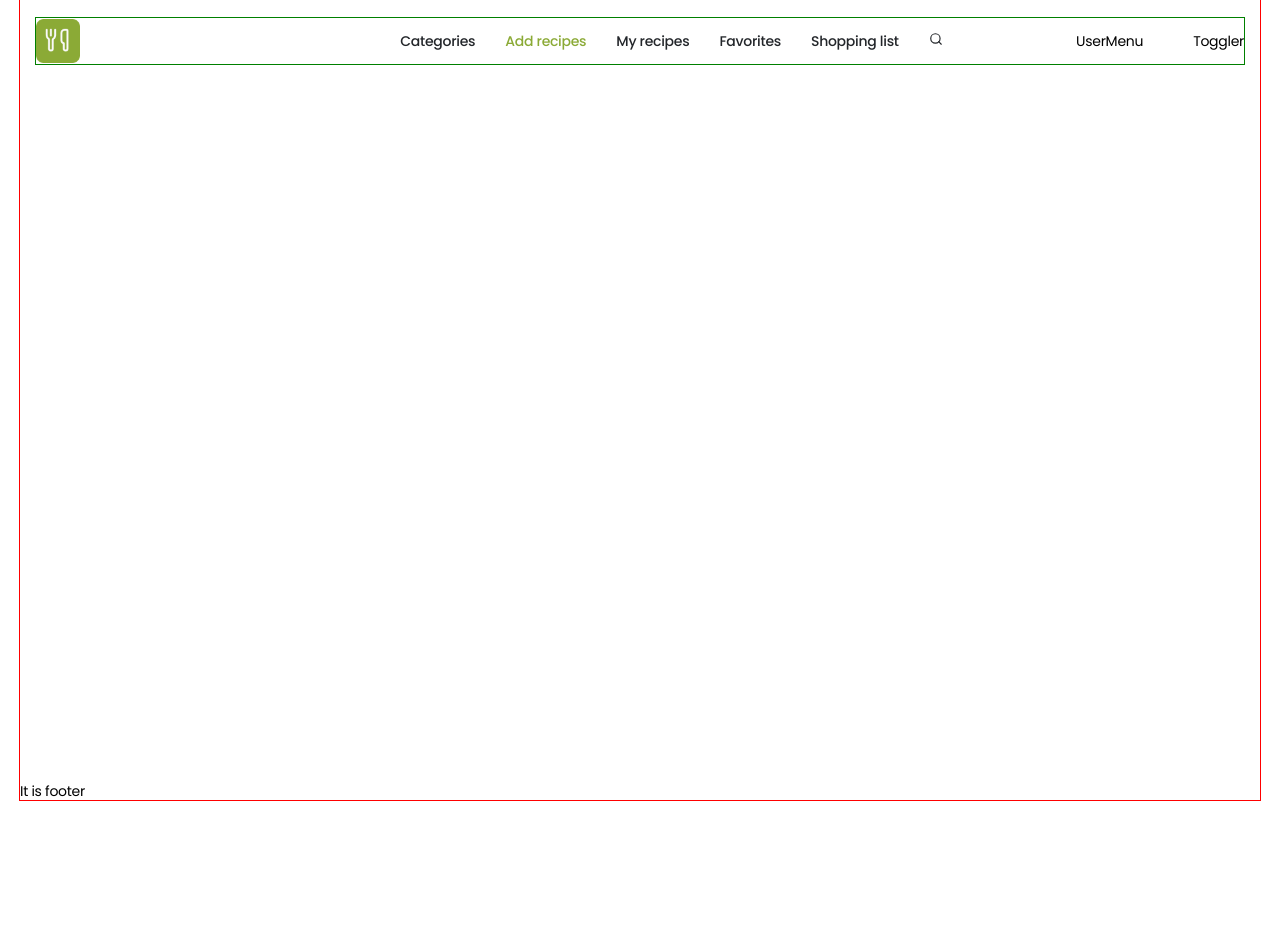
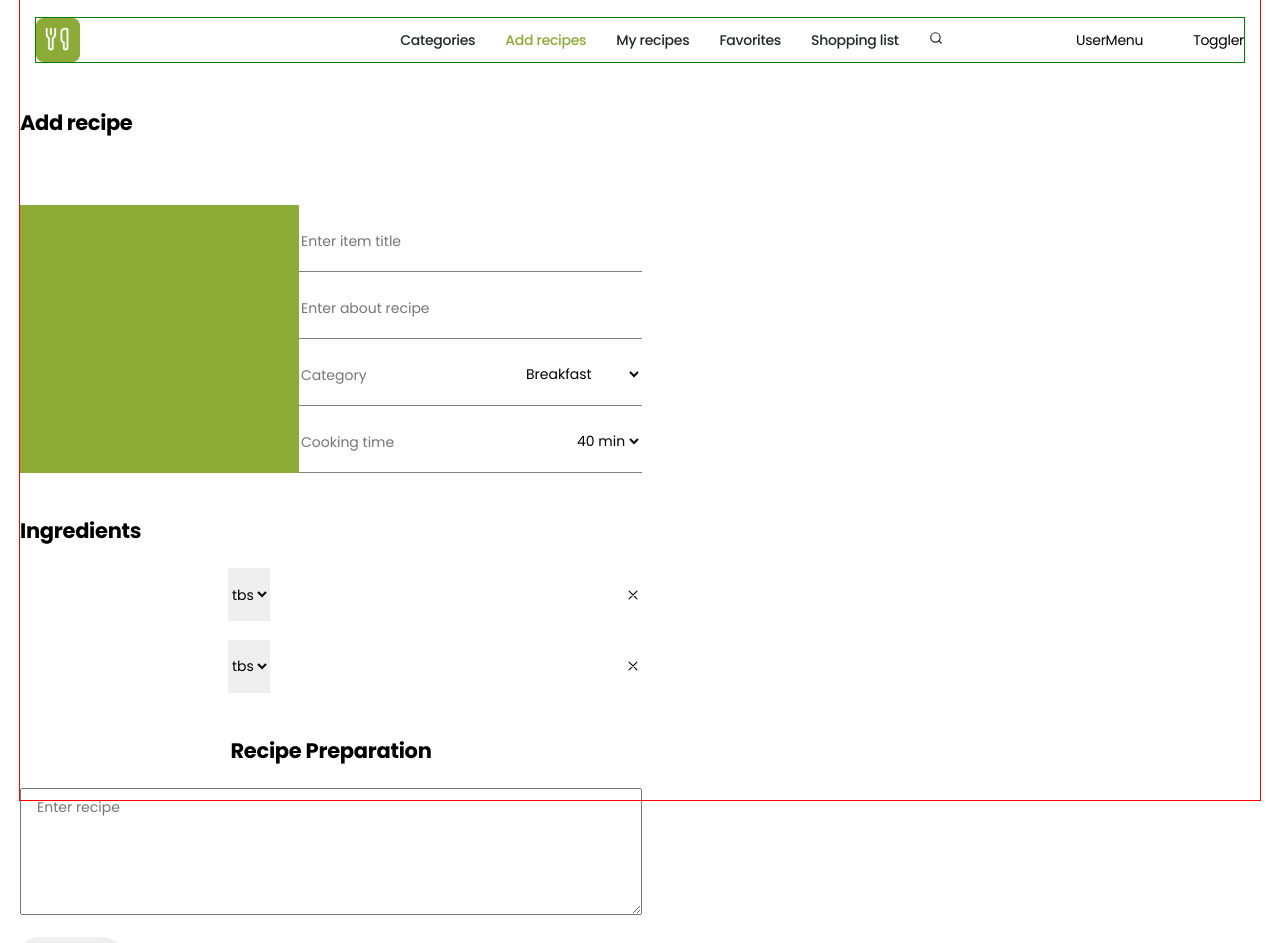
Before and after one commit to BondarViktoriia/so-yummy-front, a React (Create React App) app: page /so-yummy-front/add in a window 1280 px wide. Shown: the top 943 px of the page. Before the commit the page ends 801 px from the top, so only its background shows below. Built offline with nearby package versions, Linux system fonts and the light colour scheme.

Commit message:
start addRecipeForm

```diff
--- a/src/components/AddRecipe/AddRecipeForm.js
+++ b/src/components/AddRecipe/AddRecipeForm.js
@@ -1,6 +1,156 @@
+// import React, { useState } from 'react';
+import { IoCloseOutline } from 'react-icons/io5';
 
-const AddRecipeForm = () => {
+// import { Counter } from './Counter/Counter';
+import {
+    ImageBox,
+    ImageInput,
+  Title,
+  Wrap,
+    Form,
+  InputDescriptionWrap,
+  InputDescription,
+  SelectDescription,
+  TitleIngredients,
+  WrapIngredients,
+  InputIngredientsWrap,
+  MainWrapIngredients,
+  InputIngredients,
+  SelectIngredients,
+  TitlePreparation,
+  WrapPreparation,
+  TextAreaPreparation,
+  ButtonAdd,
+  WrapButtonAdd,
+  Description,
+} from './AddRecipeForm.styled';
+// import recipeButtonImage from "images/add-recipe-placeholder-button.png"
 
-}
+ const AddRecipeForm = () => {
+//   const [count, setCount] = useState(0);
+
+//   const handleIncrement = () => {
+//     setCount(state => state + 1);
+//   };
+
+//   const handleDecrement = () => {
+//     setCount(state => state - 1);
+//   };
+ return ( <Wrap>
+  <Title>Add recipe</Title>
+  <Form>
+    <Description>
+<ImageBox >
+  <label htmlFor="file-input">
+    {/* <img src="icon.png" alt="Upload image" /> */}
+  </label>
+  <ImageInput id="file-input" type="file"  />
+</ImageBox>
+  <div>
+            <InputDescriptionWrap>
+              <InputDescription
+                type="text"
+                name=""
+                id=""
+                placeholder="Enter item title"
+              />
+            </InputDescriptionWrap>
+            <InputDescriptionWrap>
+              <InputDescription
+                type="text"
+                name=""
+                id=""
+                placeholder="Enter about recipe"
+              />
+            </InputDescriptionWrap>
+            <InputDescriptionWrap>
+              <InputDescription
+                type="text"
+                name=""
+                id=""
+                placeholder="Category"
+                disabled
+              />
+              <SelectDescription name="categories" id="categories">
+                <option value="Breakfast">Breakfast</option>
+                <option value="Beef">Beef</option>
+                <option value="Dessert">Dessert</option>
+                <option value="Goat">Goat</option>
+                <option value="Lamb">Lamb</option>
+                <option value="Miscellaneous">Miscellaneous</option>
+              </SelectDescription>
+            </InputDescriptionWrap>
+            <InputDescriptionWrap>
+              <InputDescription
+                type="text"
+                name=""
+                id="cooking-time"
+                placeholder="Cooking time"
+                disabled
+              />
+              <SelectDescription name="cooking-time" id="cooking-time">
+                <option value="">40 min</option>
+                <option value="">30 min</option>
+                <option value="">20 min</option>
+                <option value="">15 min</option>
+                <option value="">10 min</option>
+                <option value="">5 min</option>
+              </SelectDescription>
+            </InputDescriptionWrap>
+          </div>
+        </Description>
+        <MainWrapIngredients>
+          <WrapIngredients>
+            <TitleIngredients>Ingredients</TitleIngredients>
+            {/* <Counter
+              count={count}
+              handleIncrement={handleIncrement}
+              handleDecrement={handleDecrement}
+            /> */}
+          </WrapIngredients>
+
+          <InputIngredientsWrap>
+            <div>
+              <InputIngredients type="text" name="" id="" placeholder="" />
+              <SelectIngredients name="ingredients" id="ingredients">
+                <option value="Beef">tbs</option>
+                <option value="Breakfast">tsp</option>
+                <option value="Dessert">kg</option>
+                <option value="Goat">g</option>
+              </SelectIngredients>
+            </div>
+            <IoCloseOutline size={18} />
+          </InputIngredientsWrap>
+          <InputIngredientsWrap>
+            <div>
+              <InputIngredients type="text" name="" id="" placeholder="" />
+              <SelectIngredients name="ingredients" id="ingredients">
+                <option value="Beef">tbs</option>
+                <option value="Breakfast">tsp</option>
+                <option value="Dessert">kg</option>
+                <option value="Goat">g</option>
+              </SelectIngredients>
+            </div>
+            <IoCloseOutline size={18} />
+          </InputIngredientsWrap>
+
+          <WrapPreparation>
+            <TitlePreparation>Recipe Preparation</TitlePreparation>
+            <TextAreaPreparation
+              name=""
+              id=""
+              // cols="30"
+              rows="7"
+              placeholder="Enter recipe"
+            ></TextAreaPreparation>
+          </WrapPreparation>
+        </MainWrapIngredients>
+        <WrapButtonAdd>
+          <ButtonAdd type="submit">Add</ButtonAdd>
+        </WrapButtonAdd>
+      </Form>
+    </Wrap>
+  );
+};
 
 export default AddRecipeForm;
--- /dev/null
+++ b/src/components/AddRecipe/AddRecipeForm.styled.js
@@ -0,0 +1,155 @@
+import styled from 'styled-components';
+// import { IoCloseOutline } from 'react-icons/io5';
+
+export const Wrap = styled.div`
+  padding-top: 50px;
+  padding-bottom: 72px;
+`;
+export const ImageBox = styled.div`
+  width: 279px;
+  height: 268px;
+  background-color: ${props => props.theme.colors.accentGreen}; ;
+@media only screen and (min-width: 1440px){
+   width: 357px;
+  height: 344px;
+}
+
+`;
+export const ImageInput = styled.div`
+  display: none;
+`;
+
+export const Title = styled.h2`
+  margin-bottom: 72px;
+
+  line-height: 1;
+  letter-spacing: -0.02em;
+  font-feature-settings: 'liga' off;
+`;
+
+export const Form = styled.form`
+  display: flex;
+  flex-direction: column;
+  align-items: center;
+  text-align: center;
+`;
+
+export const Description = styled.div`
+  @media screen and (min-width: 768px) {
+    display: flex;
+    justify-content: space-between;
+    width: 100%;
+  }
+  @media screen and (min-width: 1440px) {
+    display: flex;
+    justify-content: space-between;
+    width: 100%;
+  }
+`;
+
+export const ImgUploadWrap = styled.div`
+  margin-bottom: 32px;
+`;
+
+export const InputUpload = styled.input`
+  visibility: hidden;
+  width: 0;
+  height: 0;
+`;
+
+export const InputDescriptionWrap = styled.div`
+  position: relative;
+  margin-top: 24px;
+`;
+
+export const InputDescription = styled.input`
+  padding-bottom: 19px;
+  width: 343px;
+  height: 43px;
+  border: none;
+  border-bottom: 1px solid grey;
+  background: transparent;
+`;
+
+export const SelectDescription = styled.select`
+  position: absolute;
+  top: 0;
+  right: 0;
+  border: none;
+  background: transparent;
+`;
+
+export const MainWrapIngredients = styled.div`
+  margin-top: 44px;
+  margin-bottom: 18px;
+  width: 100%;
+`;
+
+export const WrapIngredients = styled.div`
+  margin-bottom: 24px;
+  display: flex;
+  justify-content: space-between;
+`;
+
+export const TitleIngredients = styled.h2``;
+
+export const InputIngredientsWrap = styled.div`
+  margin-top: 18px;
+  display: flex;
+  justify-content: space-between;
+  align-items: center;
+`;
+
+export const InputIngredients = styled.input`
+  margin-right: 14px;
+  max-width: 194px;
+  height: 53px;
+  padding-left: 16px;
+  border: none;
+  border-radius: 6px;
+`;
+
+export const SelectIngredients = styled.select`
+  height: 53px;
+  border: none;
+`;
+
+export const WrapPreparation = styled.div`
+  margin-top: 44px;
+  width: 100%;
+`;
+
+export const TitlePreparation = styled.h2`
+  margin-bottom: 24px;
+`;
+
+export const TextAreaPreparation = styled.textarea`
+  padding-top: 10px;
+  padding-left: 16px;
+  width: 100%;
+`;
+
+export const WrapButtonAdd = styled.div`
+  margin-right: auto;
+`;
+
+export const ButtonAdd = styled.button`
+  display: flex;
+  justify-content: center;
+  align-items: center;
+  cursor: pointer;
+  /* position: absolute; */
+  /* top: 0; */
+  right: 25px;
+  width: 113px;
+  height: 52px;
+  border-radius: 24px 44px;
+  border: none;
+  font-family: inherit;
+  font-weight: 400;
+  font-size: 16px;
+  line-height: 1.5;
+  &:hover,
+  &:focus {
+  }
+`;
--- a/src/pages/AddRecipe.js
+++ b/src/pages/AddRecipe.js
@@ -1,3 +1,9 @@
-const AddRecipe = () => { };
+import AddRecipeForm from '../components/AddRecipe/AddRecipeForm'
+
+const AddRecipe = () => {
+    return (
+        <AddRecipeForm/>
+    )
+ };
 
 export default AddRecipe;
```
Also changed, not shown: src/components/AddRecipe/AddRecipeForm .styled.js (deleted).
